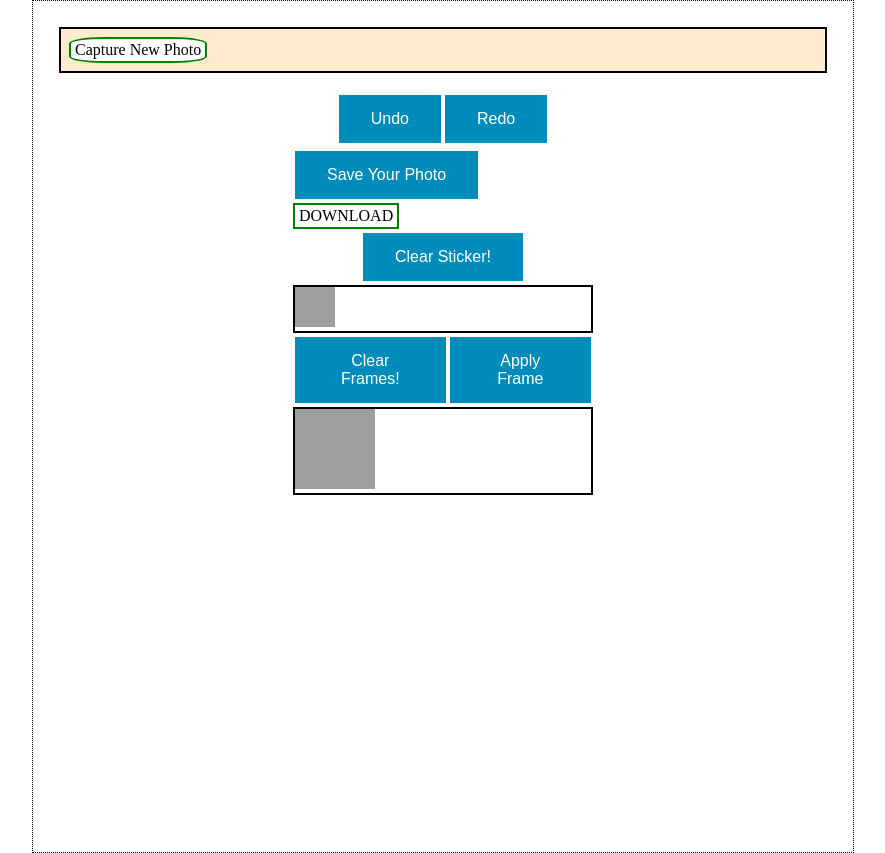
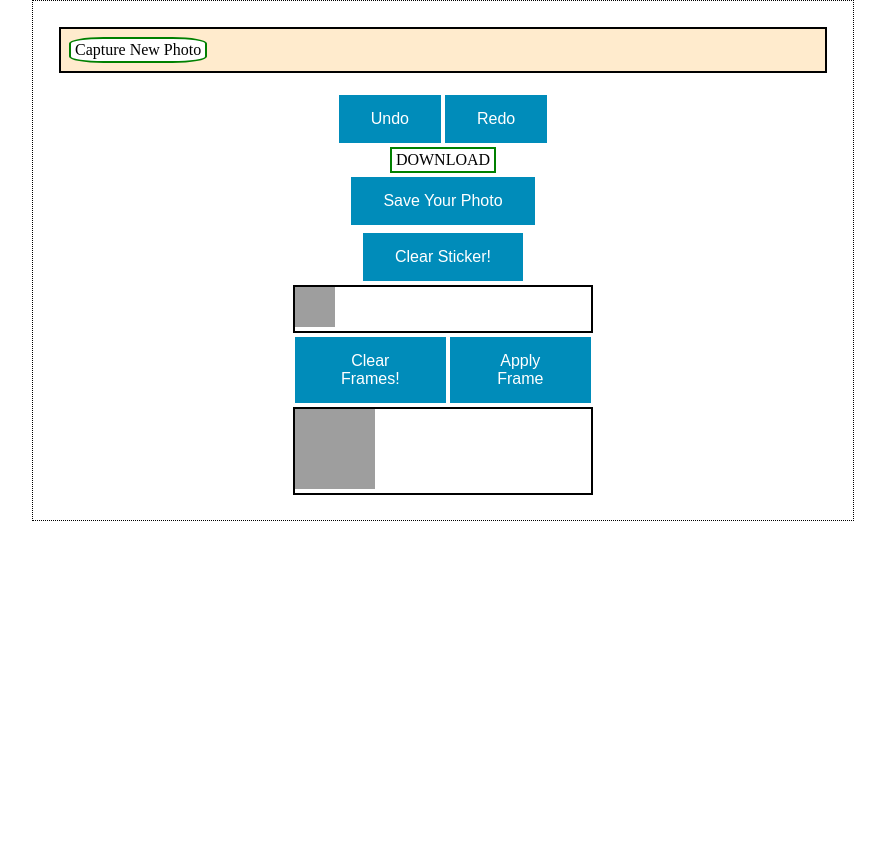
Before and after one commit to m-abdullah-nabeel/webcam-photo-gif-boomerang-capture-django-plain-javascript, a Django app: page /editor/1 in a window 1280 px wide. Shown: the whole page, without its empty margins (197-1082 px from the left). After the commit the page ends 521 px from the top, so only its background shows below. Run offline with Django 3.2, Linux system fonts and the light colour scheme; tables that the repository leaves empty hold one stand-in row (values such as "Sample post"); grey boxes marked "Sample" are stand-in pictures; grey boxes are pictures that could not be loaded.

Commit message:
much better styling now but prevent overlapping and do work on coloring dark

```diff
--- a/webcam/static/css/styles.css
+++ b/webcam/static/css/styles.css
@@ -7,7 +7,7 @@ body, html{
     border: 1px dotted black;
     margin: auto;
     width: 70%;
-    height: 100%;
+    /* height: 100%; */
     padding: 2%;
 }
 .headnav{
@@ -79,6 +79,9 @@ button, .button_input{
         position: relative;
     }
 }
+#download{
+    margin: auto;
+}
 #screen-gif{
     width: 100%;
     border: 2px solid black;
--- a/webcam/templates/editor.html
+++ b/webcam/templates/editor.html
@@ -6,22 +6,26 @@
         <canvas id="myCanvas"></canvas>
     </div>
     <div class="flexrow">
-        {% post_to_facebook object_or_url "Post to Facebook!" "btn btn-primary" %}
-    </div>
-    <div class="flexrow">
         <div class="upper_btn">
             <button id='undo' class="" onclick="undo_action()">Undo</button>
             <button id="redo" onclick="redo_action()">Redo</button>
         </div>
     </div>
     <div class="flexrow">
-        <form action="" method="post">
-            {% csrf_token %}
-            <input id="photo_edited" type="hidden" name="photo_edited" value="">
-            <input class="button_input upper_btn" type="submit" value="Save Your Photo">
-        </form>
-        <a href="" class="" onclick="download_image()" id="download">DOWNLOAD</a>
+        <div class="upper_btn">
+            {% post_to_facebook object_or_url "Post to Facebook!" "btn btn-primary" %}
+            <a href="" class="" onclick="download_image()" id="download">DOWNLOAD</a>
+        </div>
     </div>
+    <div class="flexrow">
+        <div class="upper_btn">
+            <form action="" method="post">
+                {% csrf_token %}
+                <input id="photo_edited" type="hidden" name="photo_edited" value="">
+                <input class="button_input upper_btn" type="submit" value="Save Your Photo">
+            </form>
+            </div>
+      </div>
     <div class="flexrow">
         <div class="upper_btn">
             <button id=s0 class="sticker">Clear Sticker!</button>
```
Also changed, not shown: webcam/templates/capture.html (+35 -27 lines), webcam/templates/show.html (+5 -5 lines).
